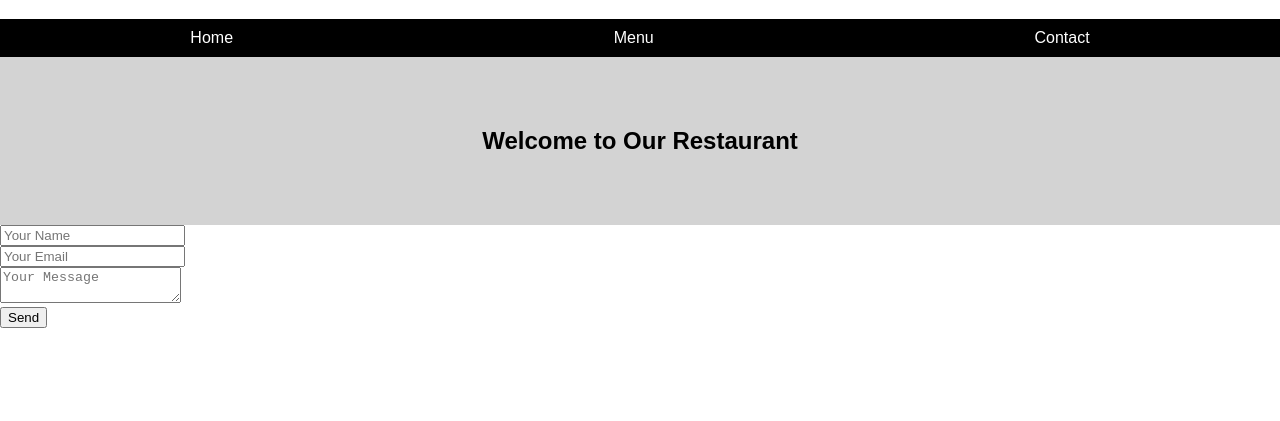
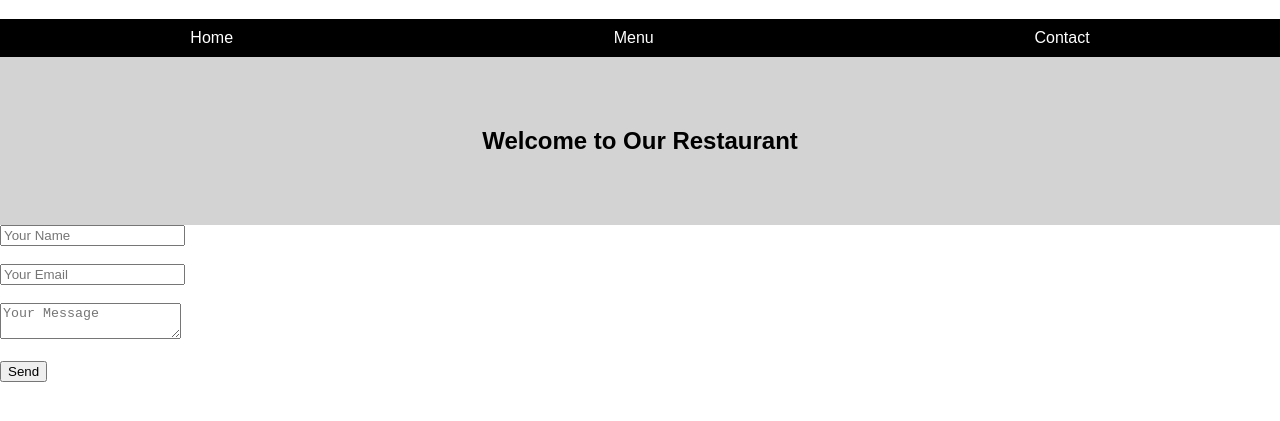
Before and after one commit to ayushssharmaaa/restaurant-website, a plain HTML site: page index.html in a window 1280 px wide. Shown: the part 61-482 px from the top of the page. Drawn offline with Linux system fonts and the light colour scheme.

Commit message:
Update index.html

```diff
--- a/index.html
+++ b/index.html
@@ -22,9 +22,9 @@
 
 <section class="contact">
  <form action="https://formsubmit.co/ayushssharmaa@gmail.com" method="POST">
-  <input type="text" placeholder="Your Name" name="name" required> <br>
-  <input type="email" name="email" placeholder="Your Email" required> <br>
-  <textarea name="message" placeholder="Your Message"></textarea> <br>
+  <input type="text" placeholder="Your Name" name="name" required> <br><br>
+  <input type="email" name="email" placeholder="Your Email" required> <br><br>
+  <textarea name="message" placeholder="Your Message"></textarea> <br><br>
 
   <button type="submit">Send</button>
 </form>
```
